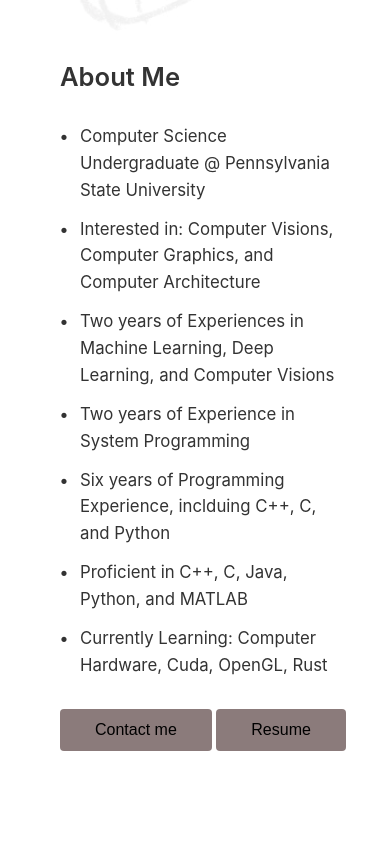
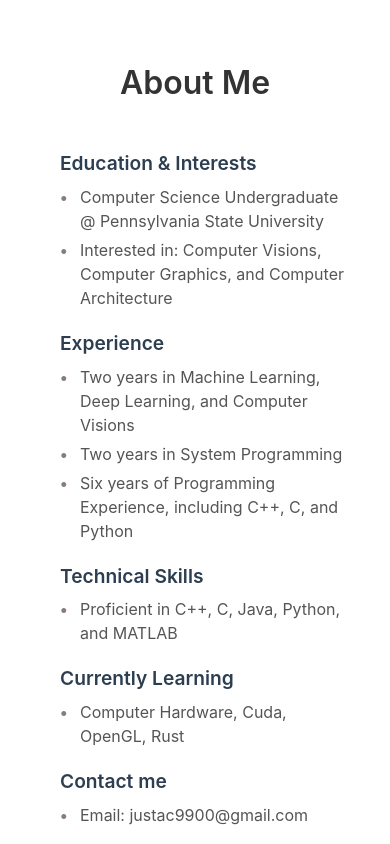
Before and after one commit to justac8510/personal_website, a website built with Vite: page src/index.html in a window 390 px wide. Shown: the part 720-1564 px from the top of the page. Built offline with nearby package versions, Linux system fonts and the light colour scheme; files whose address does not match are found by name.

Commit message:
yayyyyyyyyyy! website finished desuwa

```diff
--- /dev/null
+++ b/src/css/gallery.css
@@ -0,0 +1,241 @@
+* {
+  padding: 0;
+  margin: 0;
+  box-sizing: border-box;
+}
+
+html {
+  scroll-behavior: smooth;
+}
+
+/* Fade In Animation */
+@keyframes fadeInUp {
+  from {
+    opacity: 0;
+    transform: translateY(60px);
+  }
+  to {
+    opacity: 1;
+    transform: translateY(0);
+  }
+}
+
+section {
+  opacity: 0;
+  transition: opacity 0.6s ease-out, transform 0.6s ease-out;
+}
+
+section.fade-in {
+  animation: fadeInUp 0.8s ease-out forwards;
+}
+
+section.fade-in-instant {
+  opacity: 1;
+  transform: translateY(0);
+}
+
+body {
+  font-family: -apple-system, BlinkMacSystemFont, 'Segoe UI', Roboto, 'Helvetica Neue', Arial, sans-serif;
+  line-height: 1.6;
+  color: #333;
+  position: relative;
+}
+
+body::before {
+  content: "";
+  position: fixed;
+  top: 0;
+  left: 0;
+  width: 100%;
+  height: 100%;
+  background-image: url('./assets/bg/cat_meme.png');
+  background-size: cover;
+  background-position: center;
+  background-repeat: no-repeat;
+  opacity: 0.1;
+  z-index: -1;
+}
+
+/* Navigation Bar */
+.top-bar {
+  background-color: #ffffff;
+  padding: 15px 0;
+  position: sticky;
+  top: 0;
+  z-index: 1000;
+}
+
+.navigation {
+  max-width: 1200px;
+  margin: 0 auto;
+  display: flex;
+  justify-content: flex-end;
+  gap: 30px;
+  padding: 0 60px;
+}
+
+.navigation a {
+  color: #000;
+  text-decoration: none;
+  font-weight: 500;
+  transition: color 0.3s ease;
+}
+
+.navigation a:hover {
+  color: #fff;
+}
+
+/* Main Content */
+main {
+  max-width: 1200px;
+  margin: 0 auto;
+  padding: 0 60px;
+}
+
+/* Fun Fact Section */
+.fun-fact-section {
+  padding: 80px 0 40px 0;
+  position: relative;
+}
+
+.fun-fact-content {
+  position: relative;
+}
+
+.fun-fact-text {
+  max-width: 60%;
+}
+
+.fun-fact-text h1 {
+  font-size: 2.5rem;
+  margin-bottom: 30px;
+  color: #000;
+}
+
+.fun-fact-text p {
+  font-size: 1.1rem;
+  line-height: 1.8;
+  margin-bottom: 15px;
+  color: #333;
+}
+
+.minecraft-characters {
+  display: flex;
+  gap: 20px;
+  align-items: flex-end;
+  position: absolute;
+  right: 0;
+  bottom: -100px;
+  z-index: 10;
+}
+
+.minecraft-characters img {
+  height: 200px;
+  width: auto;
+  object-fit: contain;
+}
+
+/* Art Gallery Section */
+.art-gallery-section {
+  padding: 80px 0;
+  position: relative;
+  background-color: #ffffff;
+}
+
+.gallery-header {
+  text-align: center;
+  margin-bottom: 60px;
+}
+
+.gallery-header h2 {
+  font-size: 3rem;
+  margin-bottom:  0px;
+  color: #000;
+}
+
+.gallery-header p {
+  font-size: 1.1rem;
+  color: #666;
+}
+
+.gallery-grid {
+  display: grid;
+  grid-template-columns: repeat(auto-fit, minmax(300px, 1fr));
+  gap: 30px;
+}
+
+.gallery-item {
+  aspect-ratio: 1;
+  background-color: #d3d3d3;
+  border-radius: 8px;
+  overflow: hidden;
+}
+
+.gallery-item img {
+  width: 100%;
+  height: 100%;
+  object-fit: cover;
+  transition: transform 0.3s ease;
+}
+
+.gallery-item:hover img {
+  transform: scale(1.05);
+}
+
+/* Work Card Styles */
+.work-card {
+  background: linear-gradient(135deg, #ffffff 0%, #f8f9fa 100%);
+  border: 1px solid #e0e0e0;
+  border-radius: 12px;
+  padding: 20px;
+  display: flex;
+  flex-direction: column;
+  gap: 15px;
+  transition: transform 0.3s ease, box-shadow 0.3s ease;
+  box-shadow: 0 2px 8px rgba(0, 0, 0, 0.08);
+}
+
+
+.work-card iframe {
+  width: 100%;
+  aspect-ratio: 16 / 9;
+  border-radius: 8px;
+  border: none;
+}
+
+.work-card p {
+  font-size: 1.1rem;
+  font-weight: 500;
+  color: #2c3e50;
+  text-align: center;
+  margin: 0;
+}
+
+/* Responsive Design */
+@media (max-width: 768px) {
+  main {
+    padding: 0 30px;
+  }
+
+  .fun-fact-content {
+    flex-direction: column;
+    gap: 40px;
+  }
+
+  .fun-fact-text h1 {
+    font-size: 2rem;
+  }
+
+  .minecraft-characters {
+    justify-content: center;
+  }
+
+  .gallery-header h2 {
+    font-size: 2rem;
+  }
+
+  .gallery-grid {
+    grid-template-columns: repeat(2, 1fr);
+    gap: 20px;
+  }
+}
--- a/src/index.css
+++ b/src/css/main.css
@@ -2,6 +2,10 @@
   padding: 0;
   margin: 0;
   box-sizing: border-box;
+}
+
+html {
+  scroll-behavior: smooth;
 }
 
 body {
@@ -112,12 +116,19 @@
   padding: 80px 40px;
 }
 
+.about-title {
+  font-size: 2rem;
+  font-weight: 600;
+  text-align: center;
+  margin-bottom: 40px;
+}
+
 .about-content {
   max-width: 1000px;
   margin: 0 auto;
   display: flex;
-  gap: 60px;
-  align-items: center;
+  gap: 30px;
+  align-items: flex-start;
   justify-content: center;
 }
 
@@ -138,45 +149,48 @@
 .about-text {
   flex: 1;
   padding-left: 20px;
-
 }
 
-.about-text h2 {
-  font-size: 2rem;
-  margin-bottom: 25px;
-  font-weight: 600;
+.about-section {
+  margin-bottom: 18px;
 }
 
-.about-text ul {
-  list-style: none;
-  margin-bottom: 30px;
+.about-section h3 {
+  font-size: 1.2rem;
+  font-weight: 600;
+  color: #2c3e50;
+  margin-bottom: 6px;
 }
 
-.about-text ul li {
-  margin-bottom: 12px;
+.about-section ul {
+  list-style: none;
+  margin-bottom: 0;
+}
+
+.about-section ul li {
+  margin-bottom: 5px;
   padding-left: 20px;
   position: relative;
-  font-size: 1.05rem;
+  font-size: 1rem;
+  color: #555;
+  line-height: 1.5;
 }
 
-.about-text ul li::before {
+.about-section ul li::before {
   content: "•";
   position: absolute;
   left: 0;
   font-weight: bold;
+  color: #8b7b7b;
 }
 
-.contact-btn {
-  background-color: #8b7b7b;
-  color: #000;
-  border: none;
-  padding: 12px 35px;
-  font-size: 1rem;
-  cursor: pointer;
-  border-radius: 4px;
-  transition: background-color 0.3s ease;
+.about-buttons {
+  margin-top: 20px;
+  display: flex;
+  gap: 15px;
 }
 
+.contact-btn,
 .resume-btn {
   background-color: #8b7b7b;
   color: #000;
@@ -188,10 +202,7 @@
   transition: background-color 0.3s ease;
 }
 
-.contact-btn:hover {
-  background-color: #6d5d5d;
-}
-
+.contact-btn:hover,
 .resume-btn:hover {
   background-color: #6d5d5d;
 }
--- a/src/gallery.css
+++ /dev/null
@@ -1,56 +0,0 @@
-* {
-  padding: 0;
-  margin: 0;
-  box-sizing: border-box;
-}
-
-body {
-  font-family: -apple-system, BlinkMacSystemFont, 'Segoe UI', Roboto, 'Helvetica Neue', Arial, sans-serif;
-  line-height: 1.6;
-  color: #333;
-  position: relative;
-}
-
-body::before {
-  content: "";
-  position: fixed;
-  top: 0;
-  left: 0;
-  width: 100%;
-  height: 100%;
-  background-image: url('./assets/bg/cat_meme.png');
-  background-size: cover;
-  background-position: center;
-  background-repeat: no-repeat;
-  opacity: 0.1;
-  z-index: -1;
-}
-
-/* Navigation Bar */
-.top-bar {
-  background-color: #ffffff;
-  padding: 15px 0;
-  position: sticky;
-  top: 0;
-  z-index: 1000;
-}
-
-.navigation {
-  max-width: 1200px;
-  margin: 0 auto;
-  display: flex;
-  justify-content: flex-end;
-  gap: 30px;
-  padding: 0 60px;
-}
-
-.navigation a {
-  color: #000;
-  text-decoration: none;
-  font-weight: 500;
-  transition: color 0.3s ease;
-}
-
-.navigation a:hover {
-  color: #fff;
-}
--- a/src/index.html
+++ b/src/index.html
@@ -3,7 +3,7 @@
   <head>
     <meta charset="UTF-8" />
     <meta name="viewport" content="width=device-width, initial-scale=1.0" />
-    <link rel="stylesheet" href="index.css" />
+    <link rel="stylesheet" href="./css/main.css" />
     <title>Arvin Cheng</title>
     <link rel="icon" href="./assets/personal_pictures/you_are_my_sunshine.png"> <!--kobe smile kekw-->
   </head>
@@ -11,7 +11,7 @@
     <nav class="top-bar">
       <div class="navigation">
         <a href="index.html#home">Home</a>
-        <a href="index.html#about">About</a>
+        <a href="index.html#about-me">About</a>
         <a href="index.html#experience">Experience</a>
         <a href="index.html#projects">Projects</a>
         <a href="gallery.html">Gallery</a>
@@ -25,7 +25,6 @@
         </div>
         <div id="introduction-container">
           <h1>Arvin Cheng</h1>
-          <h2>Ciallo～</h2>
         </div>
 
         <div id="links-button-container">
@@ -61,23 +60,49 @@
       </section>
 
       <section id="about-me" class="about-me">
+        <h2 class="about-title">About Me</h2>
         <div class="about-content">
           <div class="about-image">
-            <img src="./assets/personal_pictures/neko_smile.png" alt="fumo">
+            <img src="./assets/personal_pictures/handsome_me.png" alt="fumo">
           </div>
           <div class="about-text">
-            <h2>About Me</h2>
-            <ul>
-              <li>Computer Science Undergraduate @ Pennsylvania State University</li>
-              <li>Interested in: Computer Visions, Computer Graphics, and Computer Architecture </li>
-              <li>Two years of Experiences in Machine Learning, Deep Learning, and Computer Visions</li>
-              <li>Two years of Experience in System Programming</li>
-              <li>Six years of Programming Experience, inclduing C++, C, and Python</li>
-              <li>Proficient in C++, C, Java, Python, and MATLAB</li>
-              <li>Currently Learning: Computer Hardware, Cuda, OpenGL, Rust</li>
-            </ul>
-            <button class="contact-btn">Contact me</button>
-            <button class="resume-btn">Resume</button>
+            <div class="about-section">
+              <h3>Education & Interests</h3>
+              <ul>
+                <li>Computer Science Undergraduate @ Pennsylvania State University</li>
+                <li>Interested in: Computer Visions, Computer Graphics, and Computer Architecture</li>
+              </ul>
+            </div>
+
+            <div class="about-section">
+              <h3>Experience</h3>
+              <ul>
+                <li>Two years in Machine Learning, Deep Learning, and Computer Visions</li>
+                <li>Two years in System Programming</li>
+                <li>Six years of Programming Experience, including C++, C, and Python</li>
+              </ul>
+            </div>
+
+            <div class="about-section">
+              <h3>Technical Skills</h3>
+              <ul>
+                <li>Proficient in C++, C, Java, Python, and MATLAB</li>
+              </ul>
+            </div>
+
+            <div class="about-section">
+              <h3>Currently Learning</h3>
+              <ul>
+                <li>Computer Hardware, Cuda, OpenGL, Rust</li>
+              </ul>
+            </div>
+
+            <div class="about-section">
+              <h3>Contact me</h3>
+              <ul>
+                <li>Email: justac9900@gmail.com</li>
+              </ul>
+            </div>
           </div>
         </div>
       </section>
```
Also changed, not shown: src/gallery.html (+35 -2 lines), src/utils/gallery.js (added, +35 -0 lines), src/assets/bg/firemoon.svg (added), src/assets/bg/firemoon_2.svg (added), src/assets/personal_pictures/handsome_me.png (added), wireframe.png (deleted).
